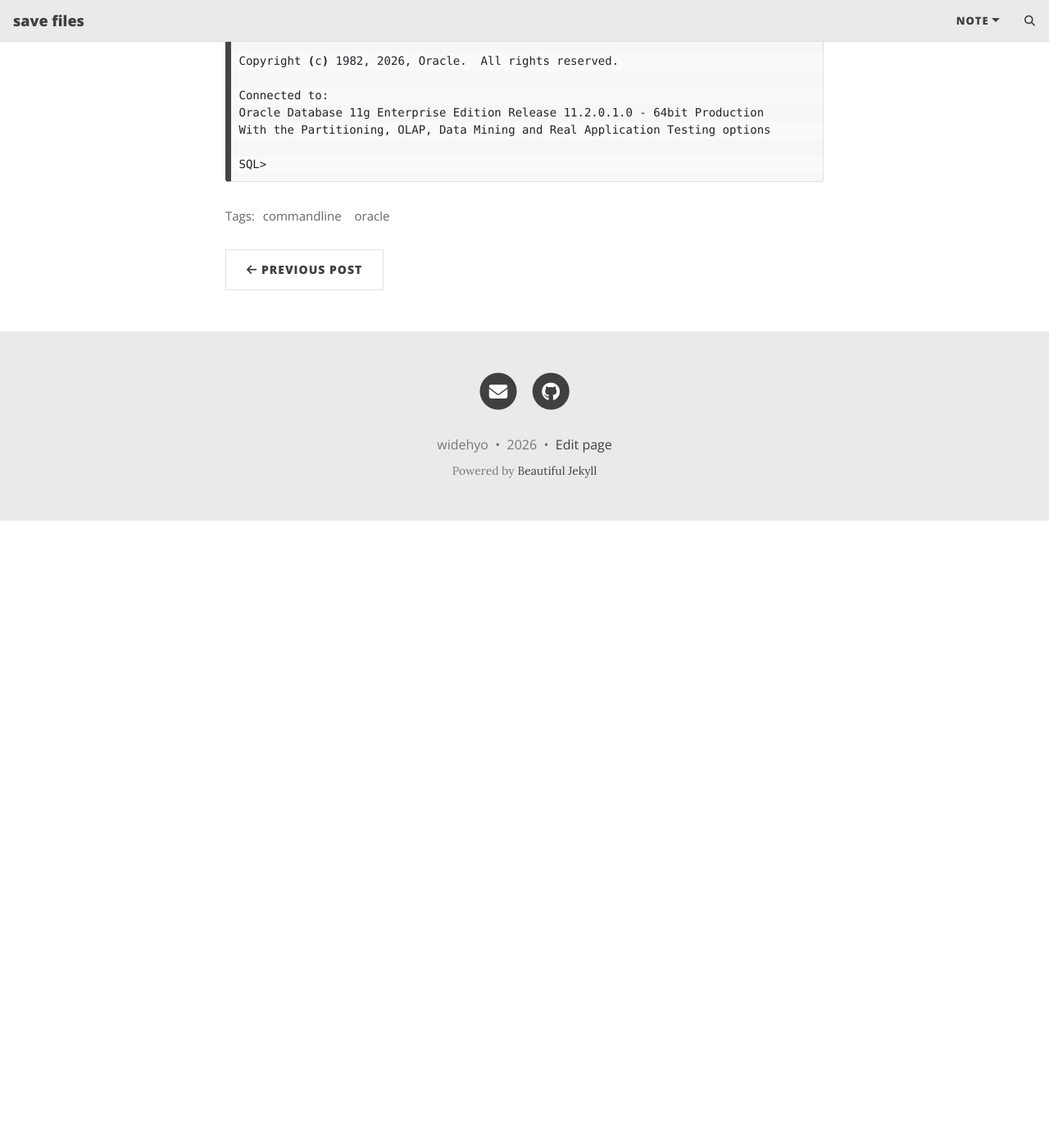
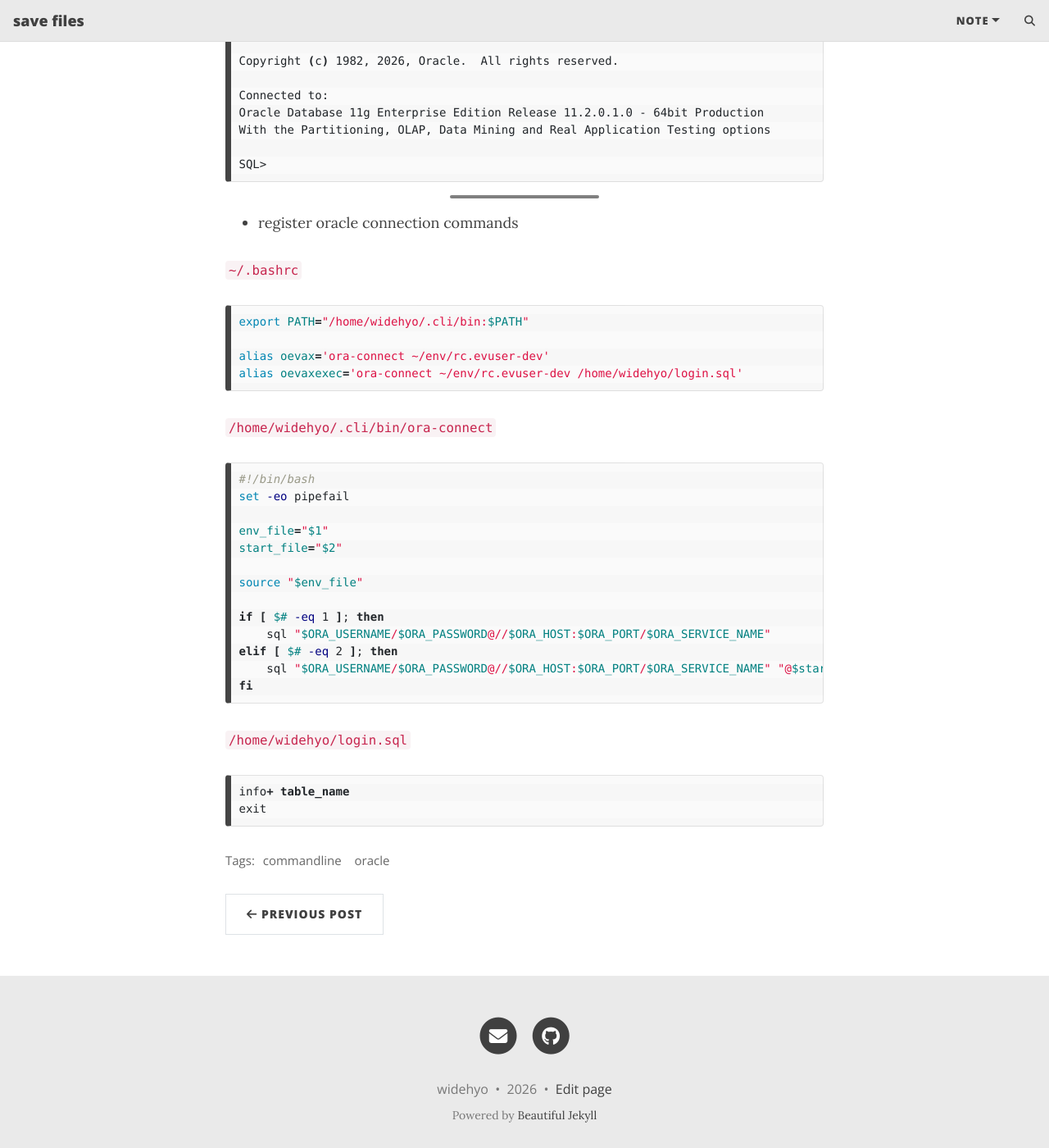
Before and after one commit to widehyo1/widehyo1.github.io, a Jekyll site: the page built from _posts/daily/2026-03-13-post.md, in a window 1280 px wide and 1400 px high, scrolled down 1631 px. Shown: the whole window at 82% size. Built offline with Jekyll 4.4.1, drawn with Linux system fonts in a browser that asks for light colours; comment, search, counter and statistics services are not loaded; before the commit the page ends 2266 px from its top, so only the background shows below that.

Commit message:
add: ora-connect

````diff
--- a/_posts/daily/2026-03-13-post.md
+++ b/_posts/daily/2026-03-13-post.md
@@ -82,3 +82,38 @@ With the Partitioning, OLAP, Data Mining and Real Application Testing options
 
 SQL>
 ```
+
+---
+
+- register oracle connection commands
+
+`~/.bashrc`
+```bash
+export PATH="/home/widehyo/.cli/bin:$PATH"
+
+alias oevax='ora-connect ~/env/rc.evuser-dev'
+alias oevaxexec='ora-connect ~/env/rc.evuser-dev /home/widehyo/login.sql'
+```
+
+`/home/widehyo/.cli/bin/ora-connect`
+```bash
+#!/bin/bash
+set -eo pipefail
+
+env_file="$1"
+start_file="$2"
+
+source "$env_file"
+
+if [ $# -eq 1 ]; then
+    sql "$ORA_USERNAME/$ORA_PASSWORD@//$ORA_HOST:$ORA_PORT/$ORA_SERVICE_NAME"
+elif [ $# -eq 2 ]; then
+    sql "$ORA_USERNAME/$ORA_PASSWORD@//$ORA_HOST:$ORA_PORT/$ORA_SERVICE_NAME" "@$start_file"
+fi
+```
+
+`/home/widehyo/login.sql`
+```sql
+info+ table_name
+exit
+```
````
